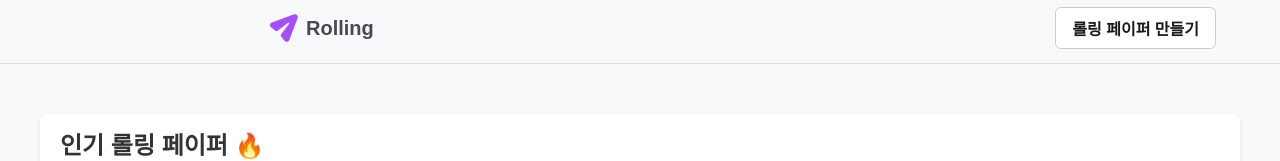
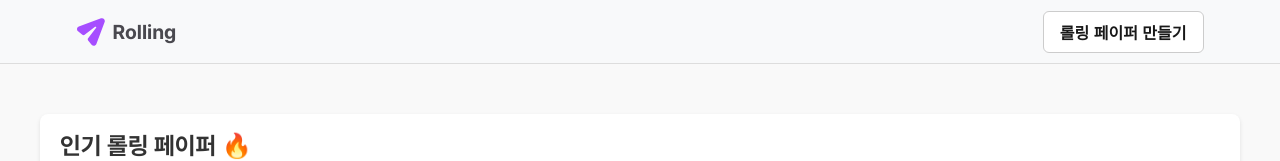
Before and after one commit to gyoyeon-kim/Rolling, a React (Create React App) app: page /list in a window 1280 px wide. Shown: the top 161 px of the page. Built offline with nearby package versions, Linux system fonts and the light colour scheme.

Commit message:
fix index.css And header

```diff
--- a/src/App.js
+++ b/src/App.js
@@ -1,6 +1,7 @@
 import React from "react";
 import { BrowserRouter as Router, Routes, Route } from "react-router-dom";
 import "./App.css";
+import "./index.css";
 
 import Post_HS from "./pages/postHS";
 import From from "./pages/From";
--- a/src/ComponentsBH/HeaderBH.js
+++ b/src/ComponentsBH/HeaderBH.js
@@ -15,7 +15,7 @@ function HeaderBH() {
         </div>
         <button
           className="create-paper-button"
-          onClick={() => navigate("/post")}
+          onClick={() => navigate("/post/123")}
         >
           롤링 페이퍼 만들기
         </button>
--- a/src/component/Navigation.jsx
+++ b/src/component/Navigation.jsx
@@ -14,7 +14,7 @@ function Navigation() {
       </Link>
 
       {/* 롤링 페이퍼 만들기 버튼 */}
-      <Link to="/post" className="rolling-button">
+      <Link to="/post/123" className="rolling-button">
         롤링 페이퍼 만들기
       </Link>
     </header>
--- a/src/pages/From.css
+++ b/src/pages/From.css
@@ -29,7 +29,7 @@ p {
   margin-top: 15px;
 }
 
-.header {
+.fromheader {
   width: 100%;
   height: 64px;
   max-width: 1920px;
```
